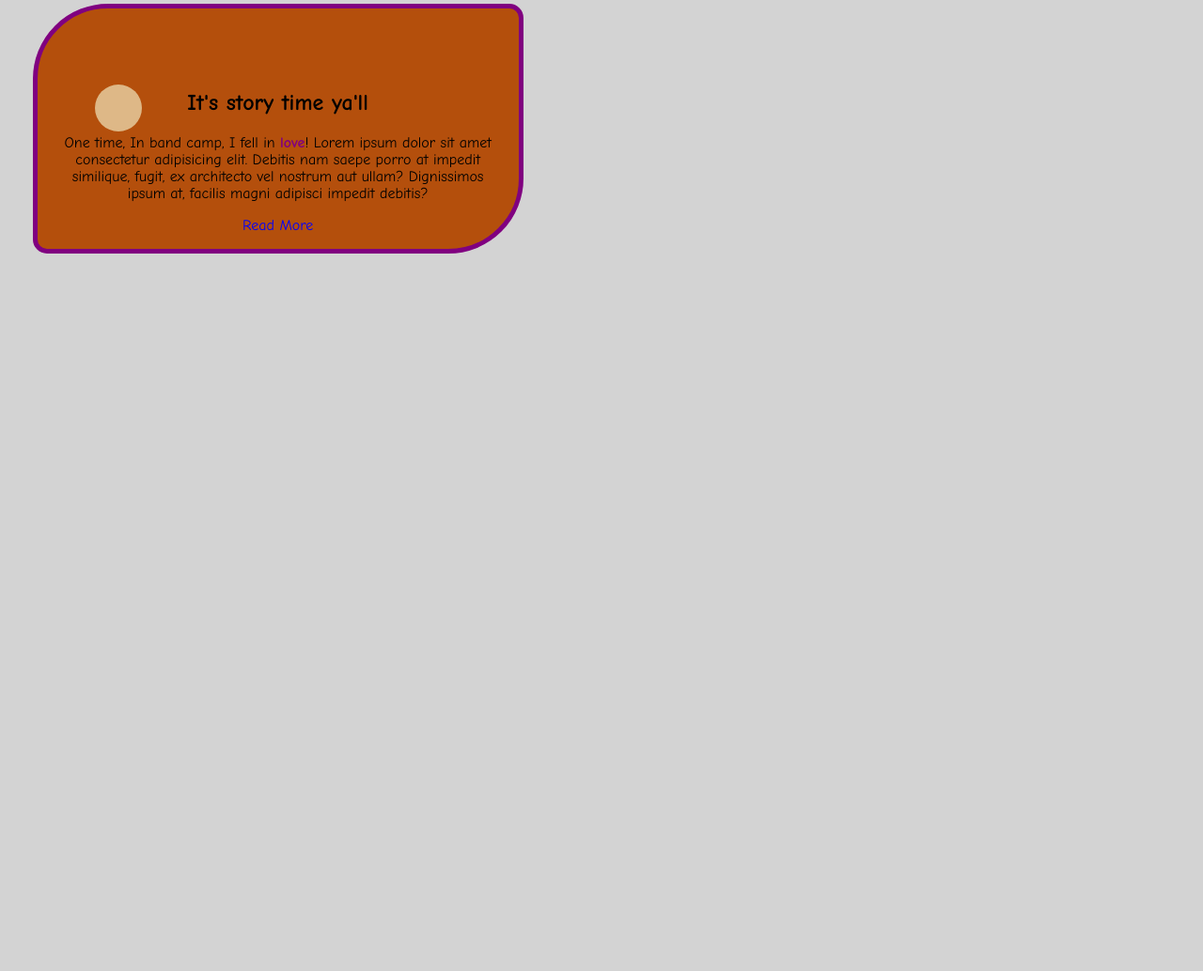
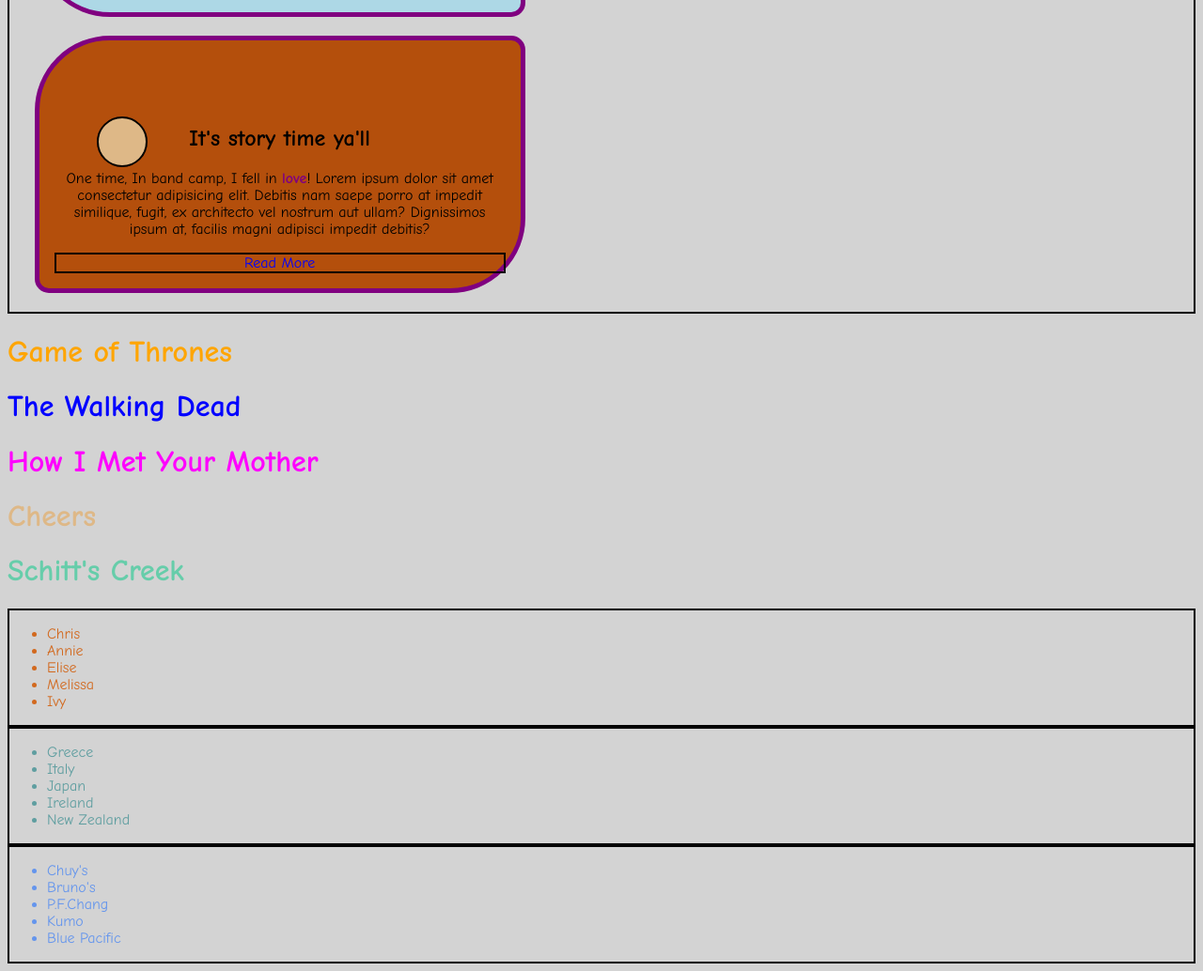
Before and after one commit to Jbradley-C/CSS-Drills, a plain HTML site: page index.html in a window 1280 px wide. Shown: the part 873-1907 px from the top of the page at 94% size. Before the commit the page ends 1163 px from the top, so only its background shows below. Drawn offline with Linux system fonts and the light colour scheme.

Commit message:
Styling specificity added

```diff
--- a/index.html
+++ b/index.html
@@ -26,6 +26,7 @@
               >
             </div>
        </div>
+
         <div class="boxes" id="box2">
           <div class="rep-image"></div>
               <h2>It's story time ya'll</h2>
@@ -80,6 +81,39 @@
 
           </div>
         </div>
+      <h1 class="original" id="show1"> Game of Thrones</h1>
+      <h1 class="original" id="show2"> The Walking Dead</h1>
+      <h1 class="original" id="show3">How I Met Your Mother</h1>
+      <h1 class="additional" id="show4">Cheers</h1>
+      <h1 class="additional" id="show5"> Schitt's Creek</h1>
+      <div>
+        <ul>
+          <li>Chris</li>
+          <li>Annie</li>
+          <li>Elise</li>
+          <li>Melissa</li>
+          <li>Ivy</li>
+        </ul>
+      </div>
+      <div>
+        <ul class="star">
+          <li>Greece</li>
+          <li>Italy</li>
+          <li>Japan</li>
+          <li>Ireland</li>
+          <li>New Zealand</li>
+        </ul>
+      </div>
+      <div>
+        <ul class="star" id="wars">
+          <li>Chuy's</li>
+          <li>Bruno's</li>
+          <li>P.F.Chang</li>
+          <li>Kumo</li>
+          <li>Blue Pacific</li>
+        </ul>
+      </div>
+
     </main>
   </body>
 </html>
--- a/styles.css
+++ b/styles.css
@@ -73,3 +73,50 @@
   top: 65px;
   left: 45px;
 }
+
+h1 {
+    color: olive;
+}
+
+.original {
+    color: purple;
+
+}
+
+.additional {
+    color: brown;
+}
+
+#show1{
+    color: orange
+}
+#show2{
+    color: blue
+}
+#show3{
+    color: fuchsia
+}
+#show4{
+    color: burlywood
+}
+#show5{
+    color: mediumaquamarine
+}
+
+ul {
+    color: chocolate;
+
+}
+
+.star {
+    color: cadetblue;
+}
+
+#wars {
+    color: cornflowerblue;
+
+}
+
+div {
+    border: 2px solid black;
+}
```
Lines whose indentation alone changed are shown as unchanged.
